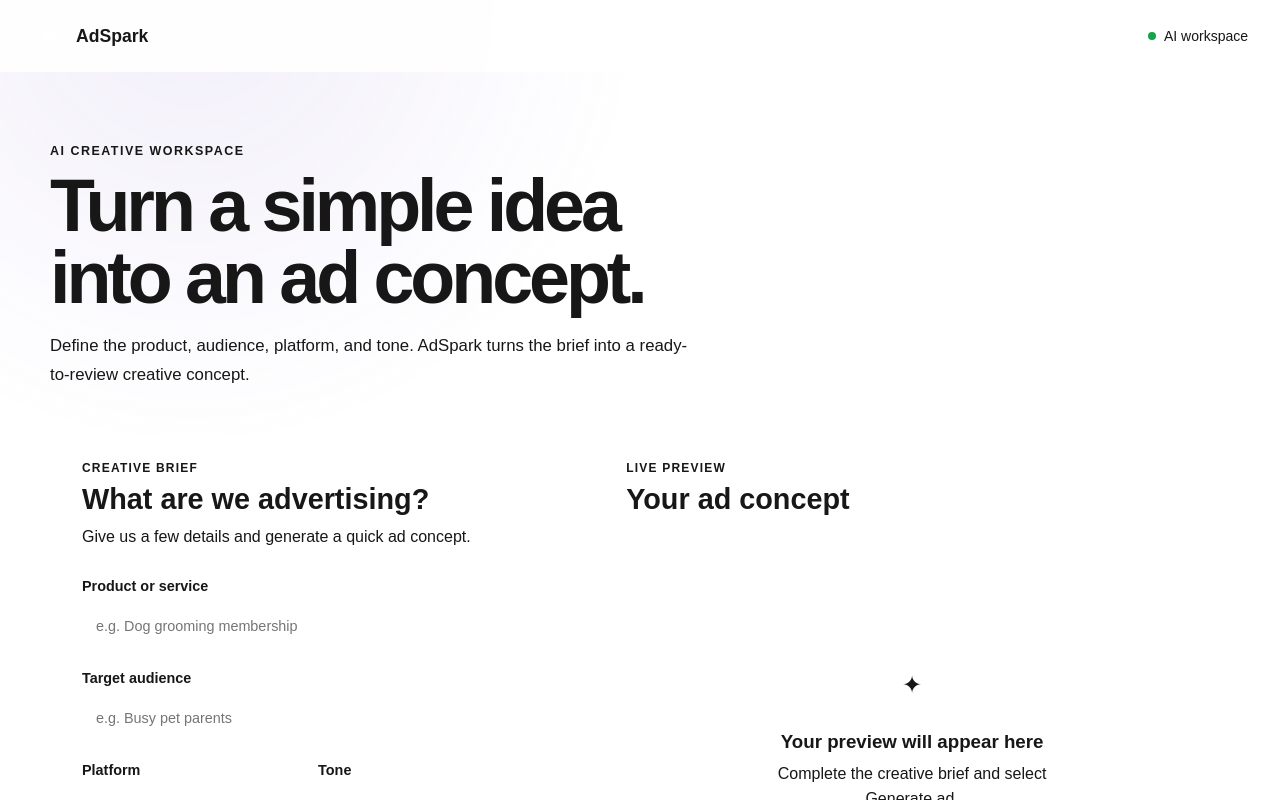
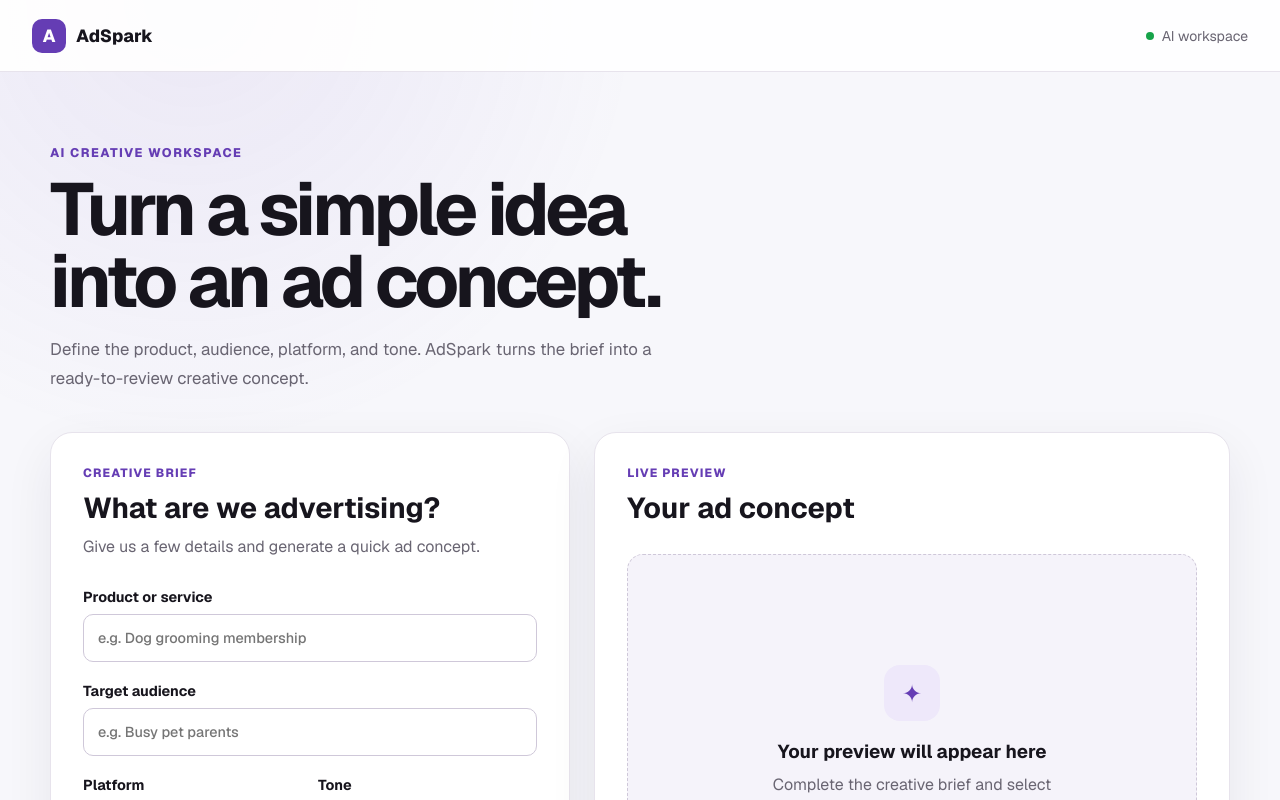
Before and after one commit to rchern315/random-ad-generator, a Next.js app: page / in a window 1280 px wide. Shown: the top 800 px of the page. Built offline with nearby package versions, Linux system fonts and the light colour scheme.

Commit message:
Build AdSpark app/globals.css

```diff
--- a/app/globals.css
+++ b/app/globals.css
@@ -1,10 +1,28 @@
 :root {
-  --background: #ffffff;
-  --foreground: #171717;
+  --background: #f7f7fb;
+  --foreground: #17151d;
+  --surface: #ffffff;
+  --surface-soft: #f5f3fa;
+  --muted: #696572;
+  --border: #e7e3ec;
+  --border-strong: #cfc8d9;
+  --primary: #653db4;
+  --primary-hover: #53309a;
+  --primary-soft: #eee8fa;
+  --focus: rgba(101, 61, 180, 0.24);
+  --radius-sm: 10px;
+  --radius-md: 16px;
+  --radius-lg: 22px;
+  --shadow: 0 18px 50px rgba(35, 24, 55, 0.07);
 }
 
 * {
   box-sizing: border-box;
+}
+
+html {
+  min-width: 320px;
+  background: var(--background);
 }
 
 html,
@@ -14,7 +32,23 @@
 }
 
 body {
+  min-height: 100vh;
   background: var(--background);
   color: var(--foreground);
-  font-family: Arial, Helvetica, sans-serif;
+  font-family: var(--font-geist-sans), Arial, Helvetica, sans-serif;
 }
+
+button,
+input,
+select,
+textarea {
+  font: inherit;
+}
+
+a {
+  color: inherit;
+}
+
+::selection {
+  background: var(--primary-soft);
+}
```
